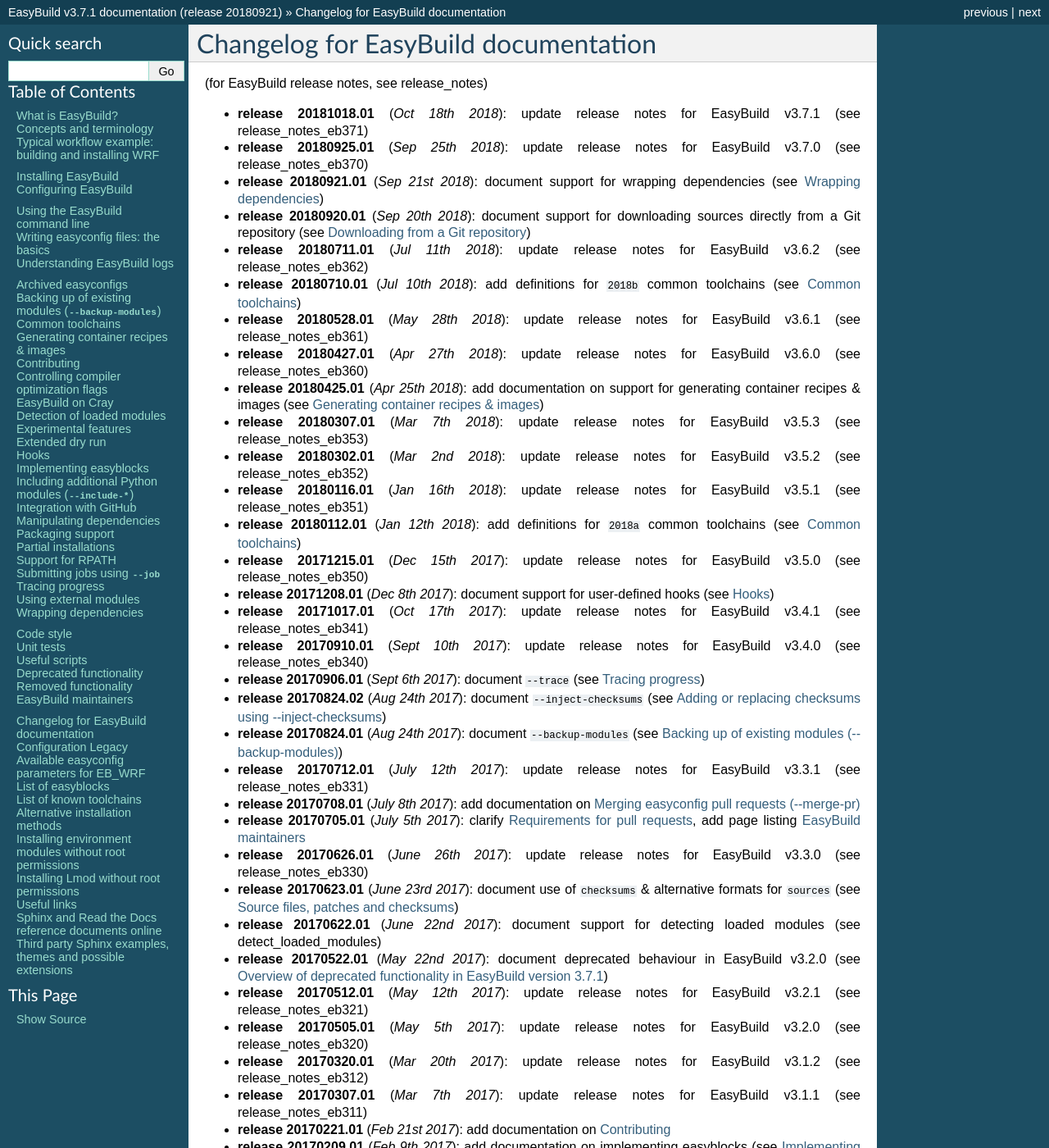
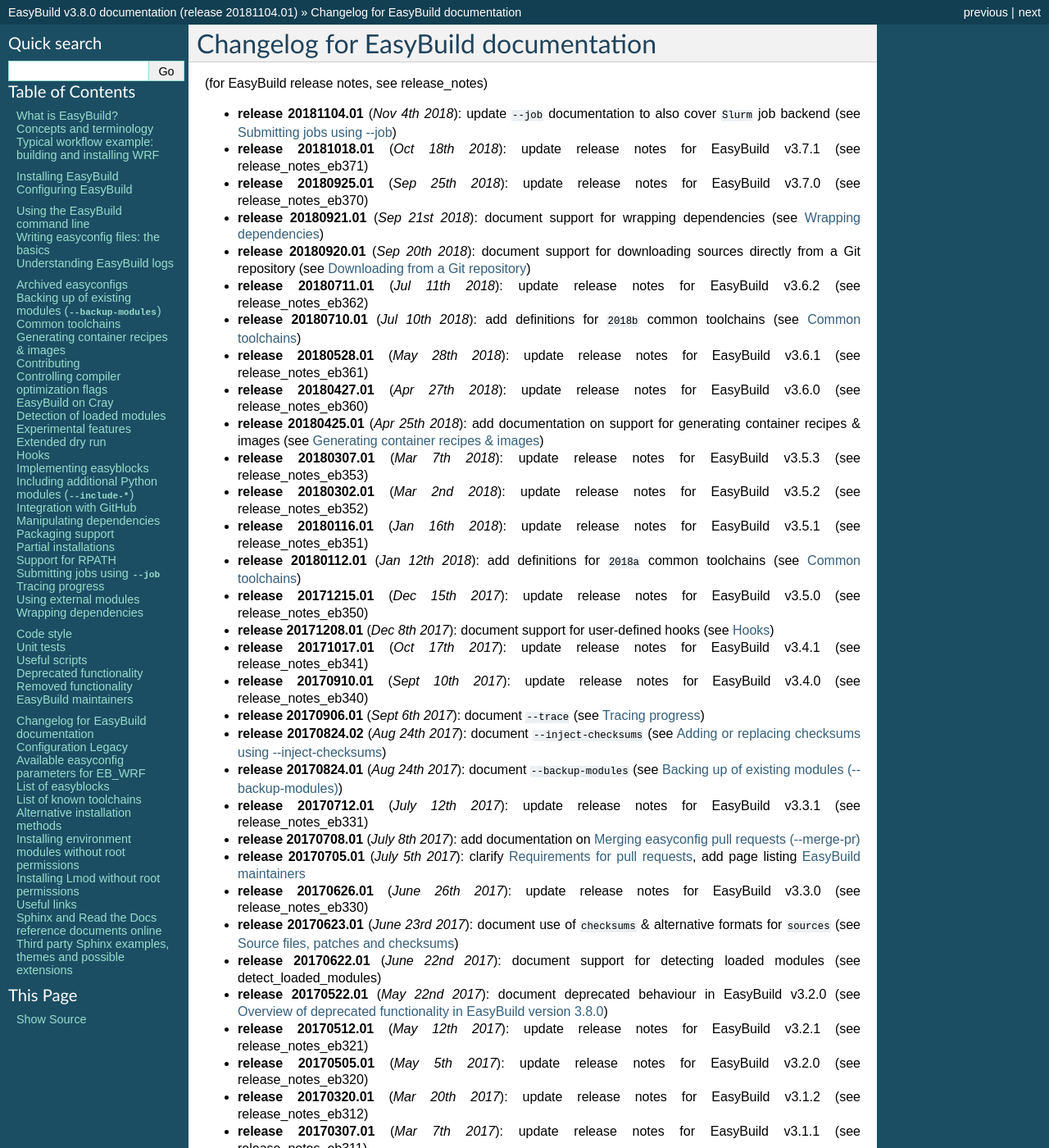
Before and after one commit to easybuilders/easybuild, a Sphinx documentation site: the page built from docs/Changelog.rst, in a window 1280 px wide and 1400 px high. Shown: the whole window at 82% size. Built offline with Sphinx 7.4.7, drawn with Linux system fonts in a browser that asks for light colours; pages that are not in the unit, such as notebooks, are missing from menus; some of the changed text lies outside the part shown.

Commit message:
update docs release & changelog

```diff
--- a/docs/Changelog.rst
+++ b/docs/Changelog.rst
@@ -5,6 +5,7 @@
 
 (for EasyBuild release notes, see :ref:`release_notes`)
 
+* **release 20181104.01** (`Nov 4th 2018`): update ``--job`` documentation to also cover ``Slurm`` job backend (see :ref:`submitting_jobs`)
 * **release 20181018.01** (`Oct 18th 2018`): update release notes for EasyBuild v3.7.1 (see :ref:`release_notes_eb371`)
 * **release 20180925.01** (`Sep 25th 2018`): update release notes for EasyBuild v3.7.0 (see :ref:`release_notes_eb370`)
 * **release 20180921.01** (`Sep 21st 2018`): document support for wrapping dependencies (see :ref:`wrapping_dependencies`)
--- a/docs/conf.py
+++ b/docs/conf.py
@@ -41,9 +41,9 @@
 # other places throughout the built documents.
 #
 # The short X.Y version.
-version = '3.7.1'  # this is meant to reference the version of EasyBuild
+version = '3.8.0'  # this is meant to reference the version of EasyBuild
 # The full version, including alpha/beta/rc tags.
-release = '20180921'  # this is meant to reference the version of the documentation itself
+release = '20181104.01'  # this is meant to reference the version of the documentation itself
 
 # There are two options for replacing |today|: either, you set today to some
 # non-false value, then it is used:
```
